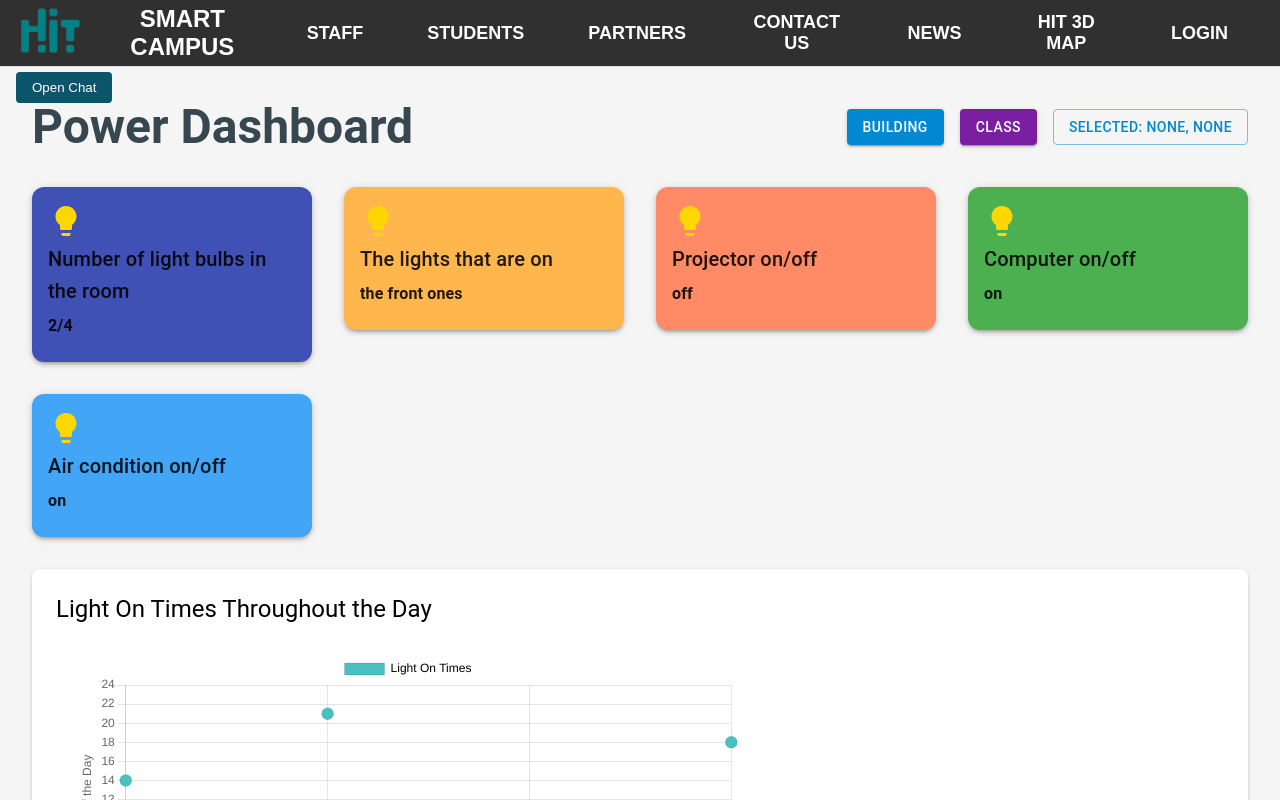
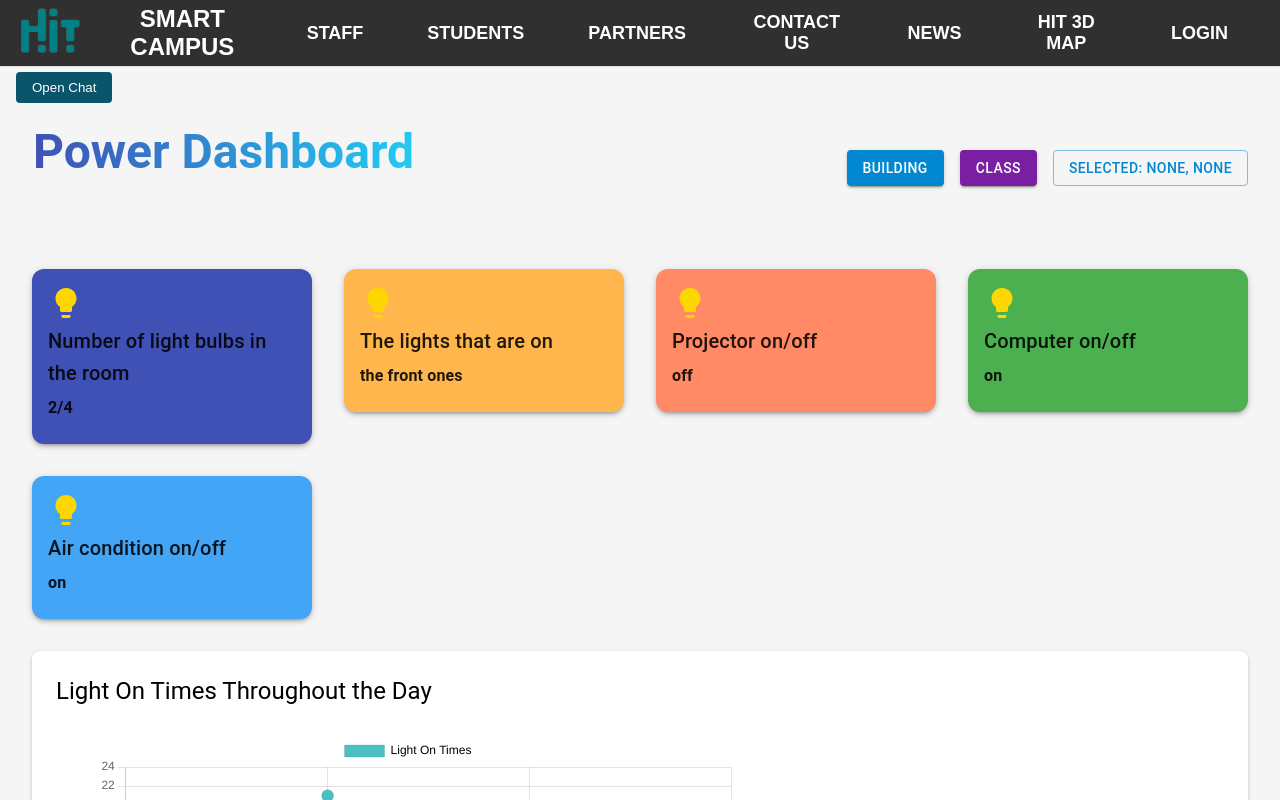
Before and after one commit to tomered/smart-campus-frontend, a React (Create React App) app: page /powerDashboard in a window 1280 px wide. Shown: the top 800 px of the page. Built offline with nearby package versions, Linux system fonts and the light colour scheme.

Commit message:
update title

```diff
--- a/src/components/dashboard/PowerDashboard.js
+++ b/src/components/dashboard/PowerDashboard.js
@@ -98,7 +98,22 @@ const PowerDashboard = () => {
     <Box sx={{ padding: 4, backgroundColor: '#f5f5f5' }}>
       {/* Header Section with Title and Buttons */}
       <Box sx={{ display: 'flex', justifyContent: 'space-between', alignItems: 'center', marginBottom: 4 }}>
-        <Typography variant="h3" sx={{ fontWeight: 'bold', color: '#37474f' }}>Power Dashboard</Typography>
+      <Typography
+          variant="h3"
+          gutterBottom
+          sx={{
+            mb: 4,
+            padding : '25px 1px',
+            fontWeight: 'bold',
+            background: 'linear-gradient(90deg, #3f51b5, #21CBF3)',
+            WebkitBackgroundClip: 'text',
+            WebkitTextFillColor: 'transparent',
+            animation: 'fadeIn 2s ease-in-out',
+          }}
+        >
+          Power Dashboard
+        </Typography>
+
 
         <Box>
           <Tooltip title="Select a building" arrow sx={{ fontWeight: 'bold'}}>
```
